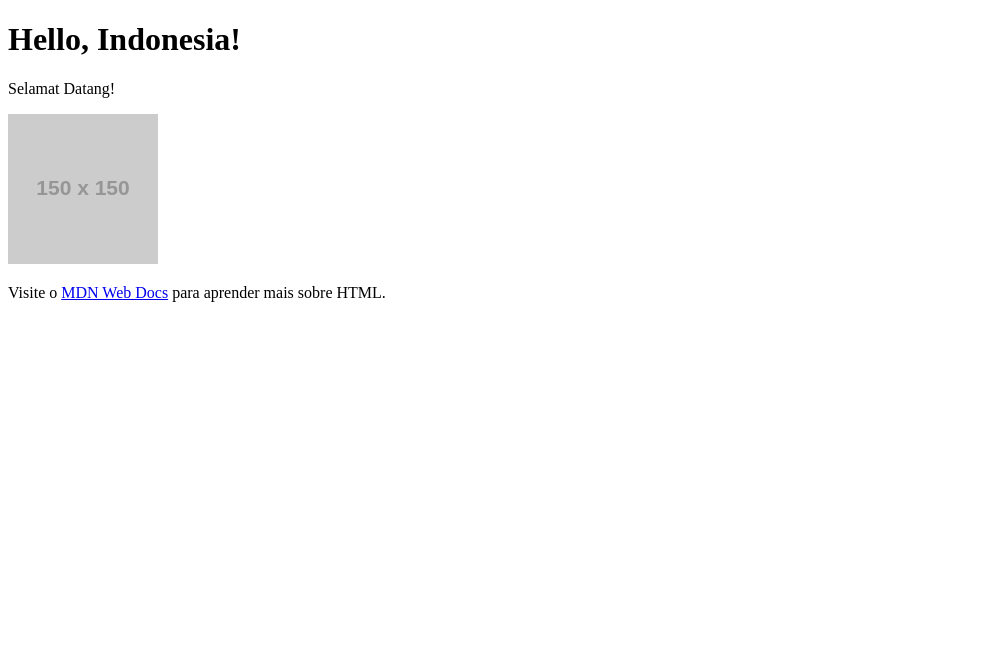
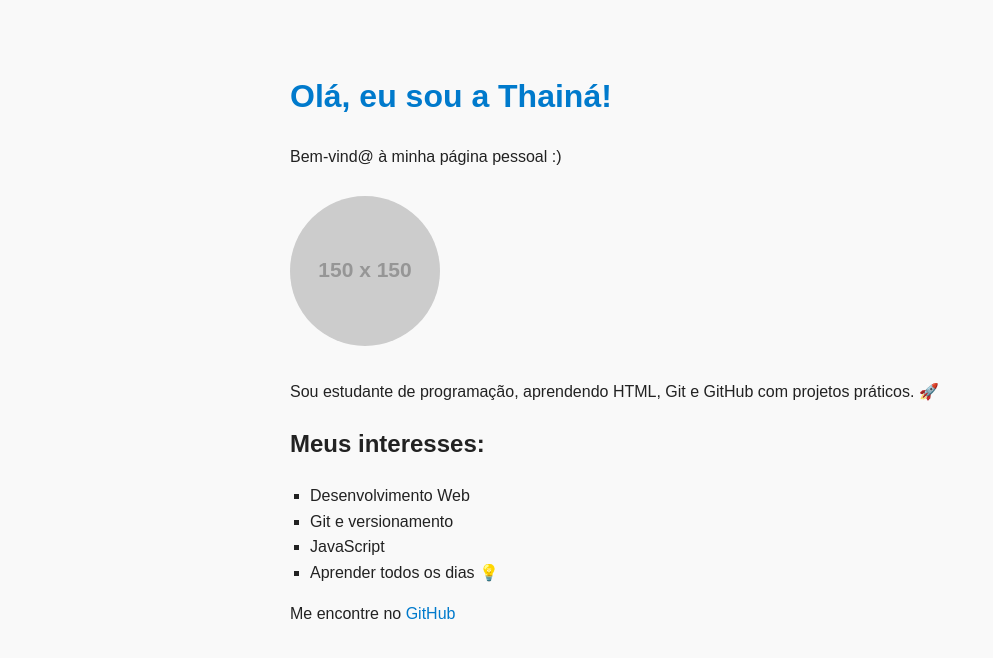
Before and after one commit to thaiiriarte/html-pratica, a plain HTML site: page index.html in a window 1280 px wide. Shown: the whole page, without its empty margins (0-993 px from the left). Drawn offline with Linux system fonts and the light colour scheme; placeholder pictures from the web are drawn by us.

Commit message:
Alteração na estilização

```diff
--- a/index.html
+++ b/index.html
@@ -1,16 +1,36 @@
 <!DOCTYPE html>
 <html lang="pt-BR">
 <head>
-  <meta charset="UTF-8">
-  <title>Minha Página HTML</title>
+  <meta charset="UTF-8" />
+  <meta name="viewport" content="width=device-width, initial-scale=1.0" />
+  <title>Thainá | Página Pessoal</title>
+  <link rel="stylesheet" href="style.css" />
 </head>
 <body>
-  <h1>Hello, Indonesia!</h1>
-  <p>Selamat Datang!</p>
 
-<img src="https://via.placeholder.com/150" alt="Imagem de exemplo">
-<p>Visite o <a href="https://developer.mozilla.org/pt-BR/">MDN Web Docs</a> para aprender mais sobre HTML.</p>
-</body>
+  <header>
+    <h1>Olá, eu sou a Thainá!</h1>
+    <p>Bem-vind@ à minha página pessoal :)</p>
+  </header>
+
+  <section>
+    <img src="https://via.placeholder.com/150" alt="Foto da Thainá" />
+    <p>Sou estudante de programação, aprendendo HTML, Git e GitHub com projetos práticos. 🚀</p>
+  </section>
+
+  <section>
+    <h2>Meus interesses:</h2>
+    <ul>
+      <li>Desenvolvimento Web</li>
+      <li>Git e versionamento</li>
+      <li>JavaScript</li>
+      <li>Aprender todos os dias 💡</li>
+    </ul>
+  </section>
+
+  <footer>
+    <p>Me encontre no <a href="https://github.com/seuusuario" target="_blank">GitHub</a></p>
+  </footer>
 
 </body>
 </html>
--- a/style.css
+++ b/style.css
@@ -0,0 +1,32 @@
+body {
+  font-family: Arial, sans-serif;
+  background-color: #f9f9f9;
+  color: #222;
+  max-width: 700px;
+  margin: 30px auto;
+  padding: 20px;
+  line-height: 1.6;
+}
+
+h1 {
+  color: #007acc;
+}
+
+img {
+  border-radius: 50%;
+  margin: 10px 0;
+}
+
+ul {
+  list-style-type: square;
+  padding-left: 20px;
+}
+
+a {
+  color: #007acc;
+  text-decoration: none;
+}
+
+a:hover {
+  text-decoration: underline;
+}
```
